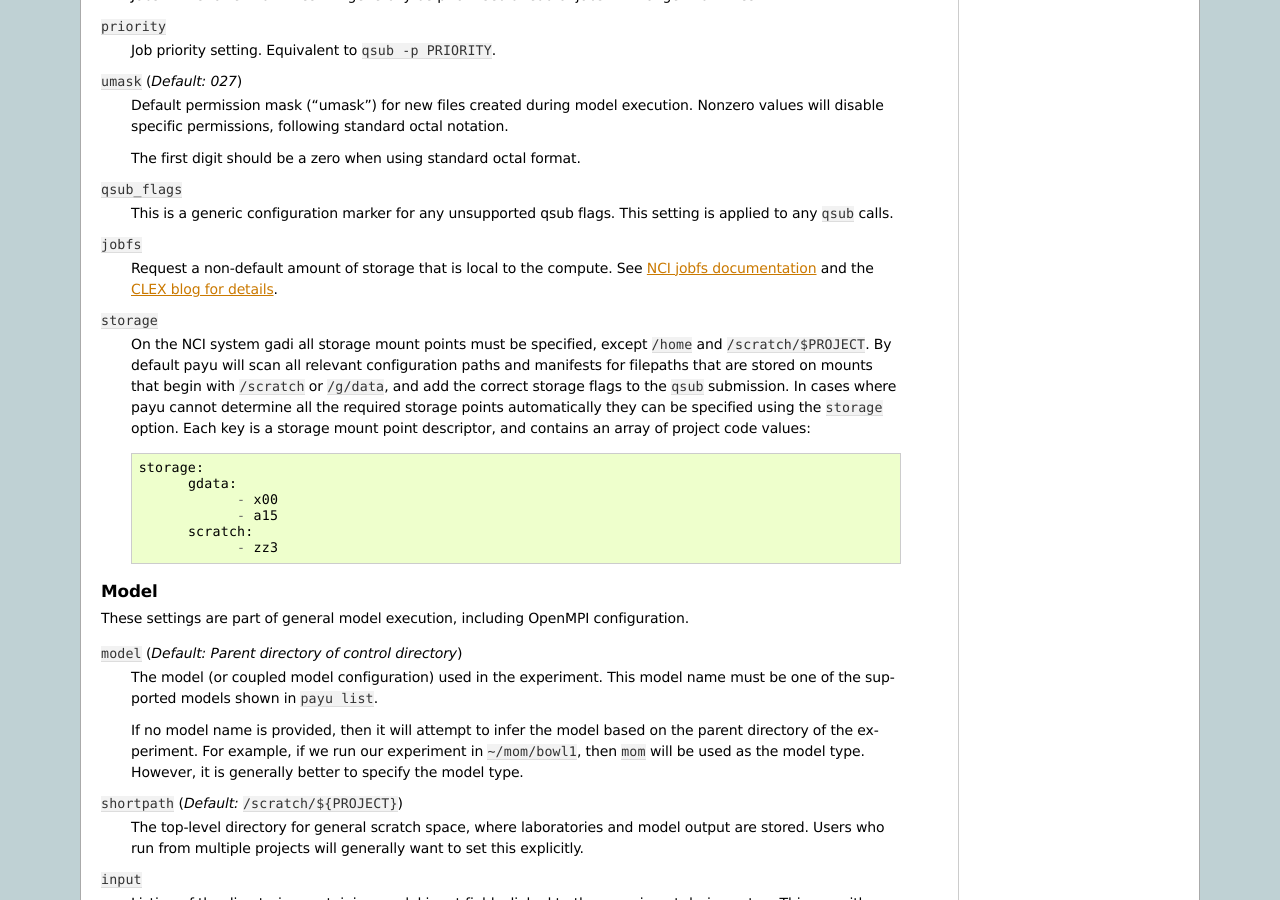
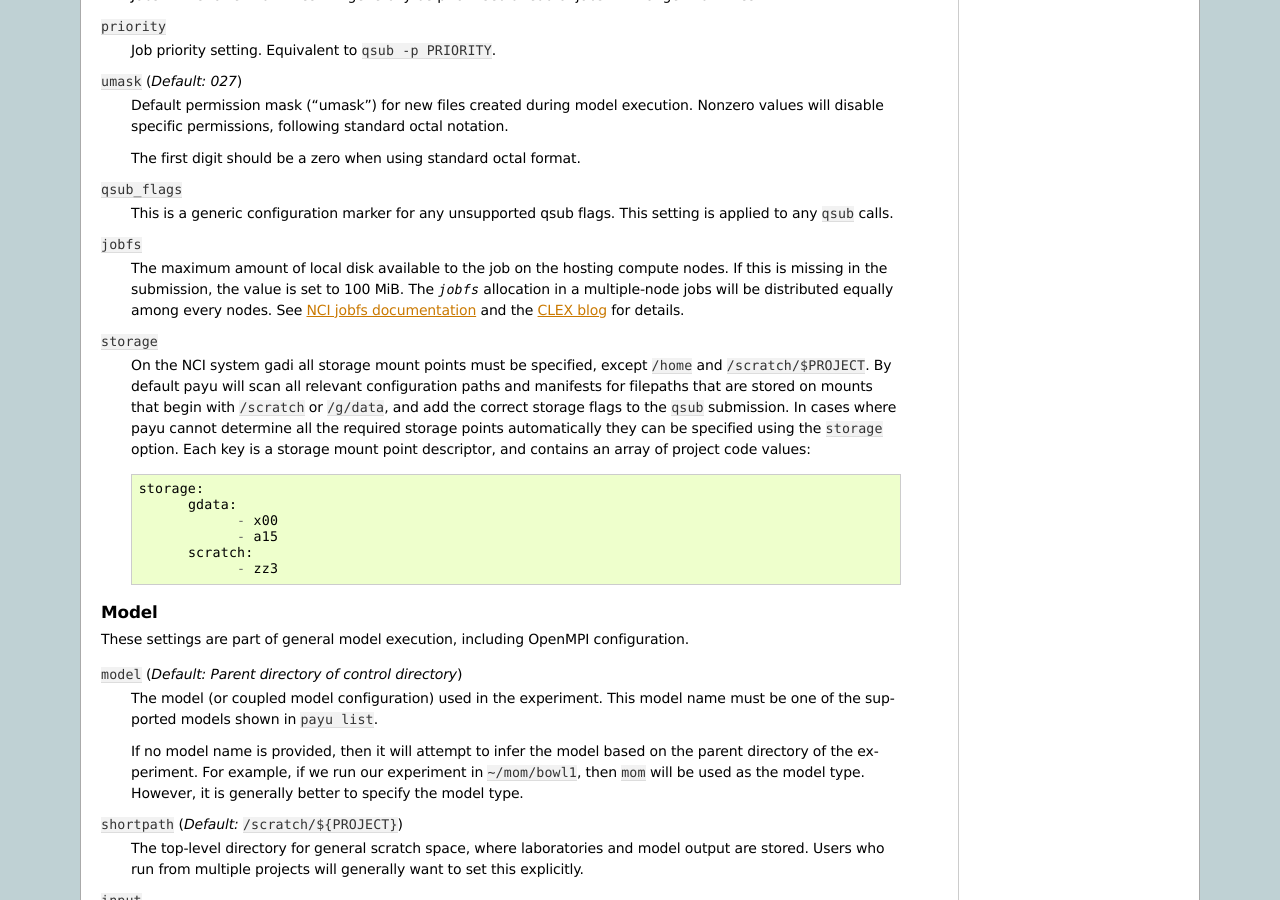
Before and after one commit to payu-org/payu, a Sphinx documentation site: the page built from docs/source/config.rst, in a window 1280 px wide and 900 px high, scrolled down 1258 px. Built offline with Sphinx 7.4.7, drawn with Linux system fonts in a browser that asks for light colours.

Commit message:
Clarify jobfs docs

```diff
--- a/docs/source/config.rst
+++ b/docs/source/config.rst
@@ -98,8 +98,10 @@ These settings are primarily used by the PBS scheduler.
    setting is applied to any ``qsub`` calls.
 
 ``jobfs``
-   Request a non-default amount of storage that is local to the compute.
-   See `NCI jobfs documentation`_ and the `CLEX blog for details`_.
+   The maximum amount of local disk available to the job on the hosting compute nodes.
+   If this is missing in the submission, the value is set to 100 MiB.
+   The `jobfs` allocation in a multiple-node jobs will be distributed equally among every nodes.
+   See `NCI jobfs documentation`_ and the `CLEX blog`_ for details.
 
 ``storage``
    On the NCI system gadi all storage mount points must be specified, except
```
Also changed, not shown: other parts of docs/source/config.rst (+2 -2 lines).
